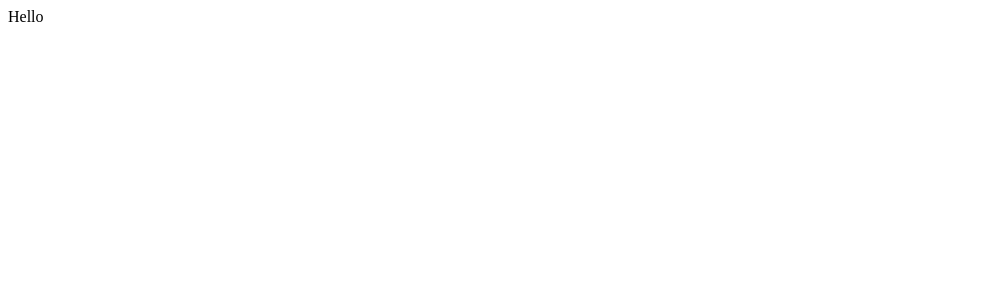
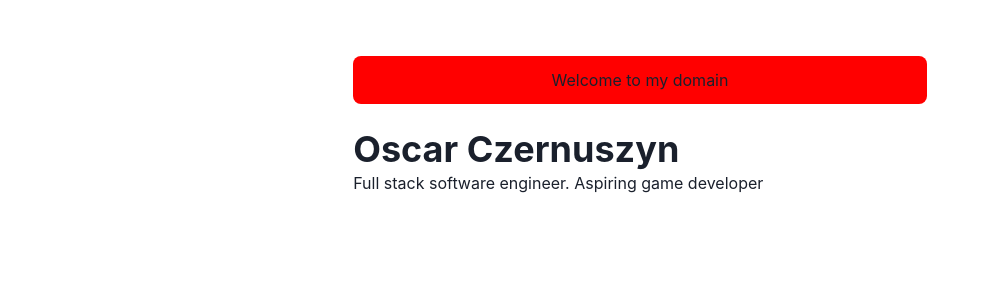
Before and after one commit to oscarczer/portfolio-site, a Next.js app: page / in a window 1280 px wide. Shown: the top 300 px of the page, without its empty margins (0-982 px from the left). Built offline with nearby package versions, Linux system fonts and the light colour scheme.

Commit message:
integrate chakra styling properly

```diff
--- /dev/null
+++ b/components/layouts/main.js
@@ -0,0 +1,19 @@
+import Head from 'next/head'
+import { Box, Container } from '@chakra-ui/react'
+
+const Main = ({ children, router }) => {
+  return (
+    <Box as="main" pb={8}>
+      <Head>
+        <meta name="viewport" content="width=device-width, initial-scale=1" />
+        <title>oscarczer</title>
+      </Head>
+
+      <Container maxW="container.md" pt={14}>
+        {children}
+      </Container>
+    </Box>
+  )
+}
+
+export default Main
--- a/package.json
+++ b/package.json
@@ -13,7 +13,7 @@
   "license": "ISC",
   "description": "Oscar's Portfolio",
   "dependencies": {
-    "@chakra-ui/react": "^3.2.3",
+    "@chakra-ui/react": "^2.3.1",
     "@emotion/react": "^11.14.0",
     "@emotion/styled": "^11.14.0",
     "framer-motion": "^11.15.0",
--- /dev/null
+++ b/pages/_app.js
@@ -0,0 +1,14 @@
+import { ChakraProvider } from '@chakra-ui/react';
+import Layout from '../components/layouts/main';
+
+const Website = ({ Component, pageProps, router }) => {
+  return (
+    <ChakraProvider>
+      <Layout router={router}>
+        <Component {...pageProps} key={router.route} />
+      </Layout>
+    </ChakraProvider>
+  );
+};
+
+export default Website;
--- a/pages/index.js
+++ b/pages/index.js
@@ -1,5 +1,22 @@
-const Page = ( ) => {
-    return <div>Hello</div>
+import { Container, Box, Heading } from '@chakra-ui/react'
+
+const Page = () => {
+  return (
+    <Container>
+      <Box borderRadius="lg" bg="red" p={3} mb={6} align="center">
+        Welcome to my domain
+      </Box>
+
+      <Box display={{ md: 'flex' }}>
+        <Box flexGrow={1}>
+          <Heading as="h2" variant="page-title">
+            Oscar Czernuszyn
+          </Heading>
+          <p>Full stack software engineer. Aspiring game developer</p>
+        </Box>
+      </Box>
+    </Container>
+  )
 }
 
 export default Page
```
Also changed, not shown: 2 other files (tests, documents, lock files or other folders).
